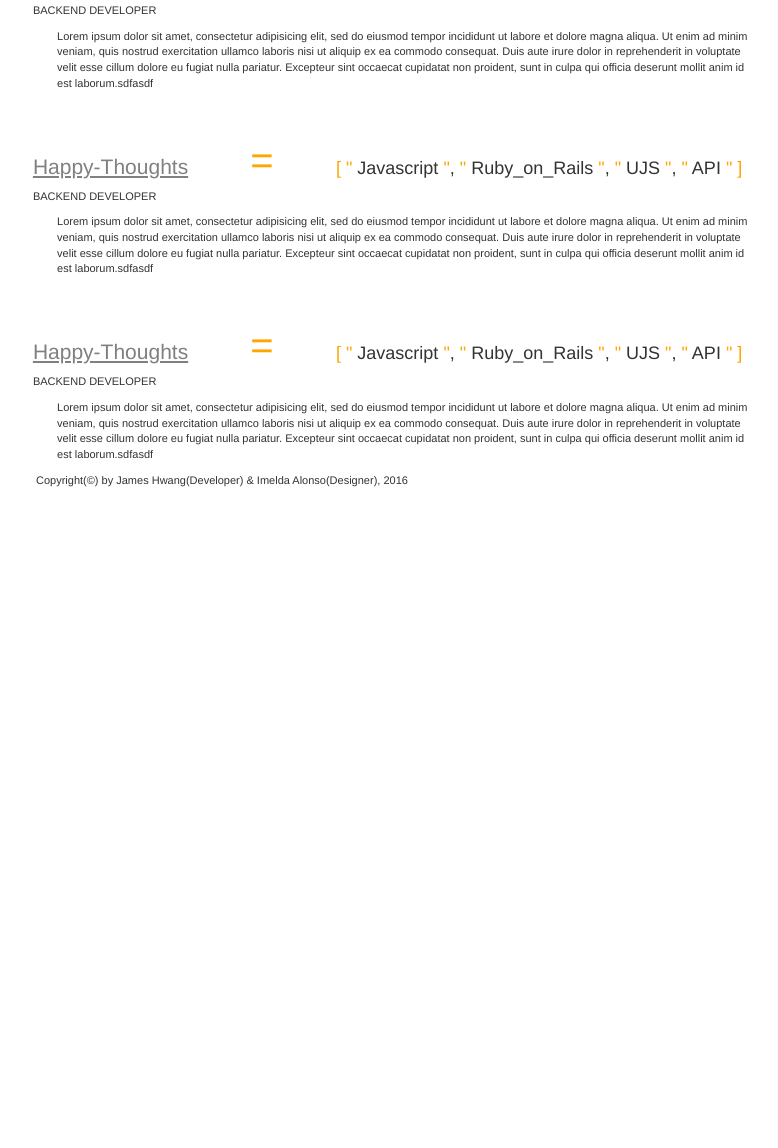
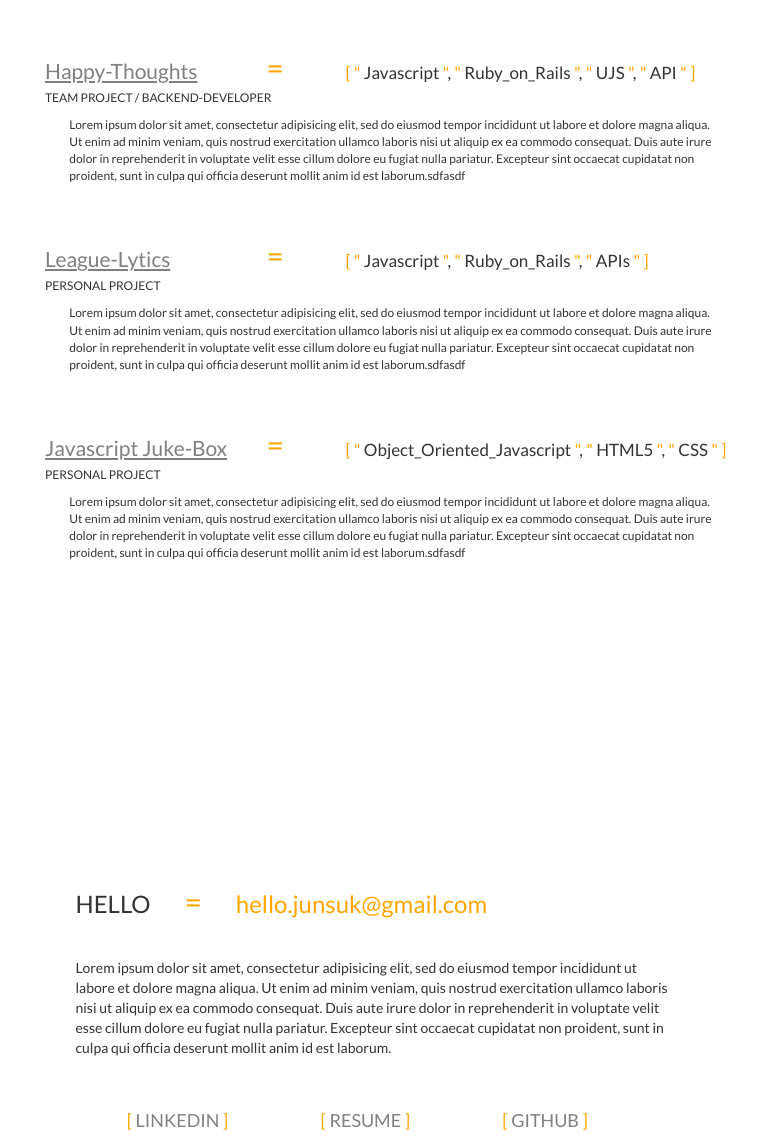
Before and after one commit to adlewic/Portfolio, a plain HTML site: page index.html in a window 1280 px wide. Shown: the part 816-1964 px from the top of the page, without its empty margins (252-1030 px from the left). Before the commit the page ends 1315 px from the top, so only its background shows below. Drawn offline with nearby package versions, Linux system fonts and the light colour scheme.

Commit message:
media queries

```diff
--- a/css/index.css
+++ b/css/index.css
@@ -2,26 +2,15 @@
 /* No media query since this is the default in Bootstrap */
 
 /* Small devices (tablets, 768px and up) */
-@media (min-width: 374px) {
-	#landing_title h1 {
-		font-size: 15px;
-	}
+body {
+	font-family: 'lato', sans-serif;
+	/*font-family: 'Open Sans', sans-serif;*/
 }
 
-/* Medium devices (desktops, 992px and up) */
-@media (min-width: 768px) {
-
-}
-
-/* Large devices (large desktops, 1200px and up) */
-@media (min-width: 992px) {
-	ul {
-		margin-top: 20px;
-	}
-	/*nav bar right side listing seciton */
+@media (min-width: 374px) {
 	.nav_menus a {
 		color: black;
-		font-size: 18px;
+		font-size: 13px;
 	}
 	.nav li a:hover {
 		color: orange;
@@ -34,14 +23,12 @@
 	/*nav bar brand icon [] */
 	#brand_icon {
 		color: orange;
-		font-size: 33px;
+		font-size: 25px;
 	}
-
 	/*nav bar brand section */
 	.navbar-default .navbar-brand {
-		font-size: 20px;
+		font-size: 18px;
 		color: black;
-		margin-top: 20px;
 	}
 	.navbar-default .navbar-brand:hover {
 		color: orange;
@@ -49,30 +36,23 @@
 	/*navbar container*/
 	.navbar-default {
 		background-color: white;
-		margin-left: 50px;
-		margin-right: 50px;
 		border: none;
 	}
-
 	/*Landing page heading*/
 	#landing_title h1 {
 		text-align: center;
-		font-size: 75px;
-		margin-top: 350px;
+		font-size: 45px;
+		margin-top: 280px;
 	}
 	#title_icon {
 		color: orange;
-		font-size: 90px;
-	}
-	#title_heading {
-		margin-right: 5%;
-		border: 1px solid black;
+		font-size: 50px;
 	}
 	#landing_title p {
 		text-align: center;
-		font-size: 30px;
+		font-size: 20px;
 		color: orange;
-		margin-left: 350px;
+		margin-left: 160px;
 	}
 	/*arry color secion2*/
 	.array_color {
@@ -80,55 +60,303 @@
 	}
 	/*equal sign project section */
 	.orange_section {
-		color: orange;
-		font-size: 40px;
-		display: inline-block;
-		width: 140px;
-		text-align: center;
+		display: none;
 	}
 	.array_section {
 		display: inline-block;
-		font-size: 18px;
+		font-size: 13px;
 	}
 	#project_section {
-		margin-top: 210px;
+		margin-top: 300px;
 	}
 	.project_links {
+		width: 200px;
 		display: inline-block;
-		margin-left: 19%;
 	}
 	.project_description {
-		font-size: 11px;
-		margin-left: 19%;
+		font-size: 12px;
+		margin-left: 15%;
 	}
 	.detail_description {
-		font-size: 11px;
-		margin-left: 21%;
-		width: 700px;
+		font-size: 12px;
+		margin-left: 17%;
+		width: 540px;
 	}
 	#project_section ul li {
 		list-style: none;
-		margin-top: 40px;
+		margin-top: 50px;
 	}
 
 	#project_section ul li a {
-		text-decoration: none;
 		color: grey;
-		font-size: 21px;
+		font-size: 20px;
 		text-decoration: underline;
 	}
 	#project_section ul li a:hover {
 		color: orange;
-		font-size: 22px;
-		text-decoration: underline;
-	}
-		#project_section ul li a:active {
 		font-size: 21px;
 		text-decoration: underline;
 	}
+	#project_section ul li a:active {
+		font-size: 20px;
+		text-decoration: underline;
+	}
 
+	#about_section {
+		margin-top: 300px;
+	}
+	#orange_hello {
+		color: orange;
+		font-size: 30px;
+		display: inline-block;
+		width: 80px;
+		text-align: center;
+	}
+	#say_hello {
+		display: inline-block;
+		margin-left: 25%;
+	}
+	#say_hello2 {
+		color: orange;
+		display: inline-block;
+	}
+	#about_me {
+		margin-left: 25%;
+		margin-top: 30px;
+		width: 440px;
+	}
+	#contacts ul {
+		margin-top: 50px;
+		width: 600px;
+		margin-left: 20%;
+	}
+	#contacts ul li{
+		list-style: none;
+		display: inline-block;
+		margin-right: 13%;
+		margin-left: 1%;
+	}
+	#contacts ul li a{
+		color: grey;
+		font-size: 16px;
+	}
+	#contacts ul li a:hover{
+		color: orange;
+		font-size: 17px;
+	}
+	#contacts ul li a:active{
+		color: orange;
+		font-size: 16px;
+	}
+	.orange_list {
+		color: orange;
+	}
 	#copyright {
-		font-size: 11px;
-		margin-left: 22.5%;
+		font-size: 12px;
+		margin-left: 27%;
+		margin-top: 300px;
+		padding-bottom: 15px;
 	}
 }
+
+/* Medium devices (desktops, 992px and up) */
+@media (min-width: 768px) {
+	.nav_menus a {
+		font-size: 18px;
+	}
+	/*nav bar brand icon [] */
+	#brand_icon {
+		font-size: 33px;
+	}
+	/*nav bar brand section */
+	.navbar-default .navbar-brand {
+		margin-top: 20px;
+	}
+	/*navbar container*/
+	.navbar-default {
+		margin-left: 50px;
+		margin-right: 50px;
+	}
+
+	/*Landing page heading*/
+	#landing_title h1 {
+		font-size: 75px;
+		margin-top: 350px;
+	}
+	#title_icon {
+		font-size: 90px;
+	}
+	#landing_title p {
+		font-size: 30px;
+		margin-left: 305px;
+	}
+	/*equal sign project section */
+	.orange_section {
+		color: orange;
+		font-size: 25px;
+		display: inline-block;
+		width: 20px;
+		margin-right: 20px;
+		text-align: center;
+	}
+	.array_section {
+		font-size: 16px;
+	}
+	#project_section {
+		margin-top: 300px;
+	}
+	.project_links {
+		width: 180px;
+		display: inline-block;
+		margin-left: 15%;
+	}
+	.project_description {
+		font-size: 12px;
+		margin-left: 15%;
+	}
+	.detail_description {
+		font-size: 12px;
+		margin-left: 17%;
+		width: 540px;
+	}
+	#project_section ul li {
+		list-style: none;
+		margin-top: 50px;
+	}
+
+	#project_section ul li a {
+		color: grey;
+		font-size: 20px;
+		text-decoration: underline;
+	}
+	#project_section ul li a:hover {
+		color: orange;
+		font-size: 21px;
+		text-decoration: underline;
+	}
+	#project_section ul li a:active {
+		font-size: 20px;
+		text-decoration: underline;
+	}
+
+	#about_section {
+		margin-top: 300px;
+	}
+	#orange_hello {
+		color: orange;
+		font-size: 30px;
+		display: inline-block;
+		width: 80px;
+		text-align: center;
+	}
+	#say_hello {
+		display: inline-block;
+		margin-left: 25%;
+	}
+	#say_hello2 {
+		color: orange;
+		display: inline-block;
+	}
+	#about_me {
+		margin-left: 25%;
+		margin-top: 30px;
+		width: 440px;
+	}
+	#contacts ul {
+		margin-top: 50px;
+		width: 600px;
+		margin-left: 20%;
+	}
+	#contacts ul li{
+		list-style: none;
+		display: inline-block;
+		margin-right: 13%;
+		margin-left: 1%;
+	}
+	#contacts ul li a{
+		color: grey;
+		font-size: 16px;
+	}
+	#contacts ul li a:hover{
+		color: orange;
+		font-size: 17px;
+	}
+	#contacts ul li a:active{
+		color: orange;
+		font-size: 16px;
+	}
+	.orange_list {
+		color: orange;
+	}
+	#copyright {
+		font-size: 12px;
+		margin-left: 27%;
+		margin-top: 300px;
+		padding-bottom: 15px;
+	}
+}
+
+/* Large devices (large desktops, 1200px and up) */
+@media (min-width: 992px) {
+	ul {
+		margin-top: 20px;
+	}
+	.orange_section {
+		font-size: 30px;
+		width: 55px;
+		margin-right: 40px;
+	}
+	#project_section ul li a {
+		color: grey;
+		font-size: 21px;
+	}
+	#project_section ul li a:hover {
+		color: orange;
+		font-size: 22px;
+	}
+	#project_section ul li a:active {
+		font-size: 21px;
+	}
+	.array_section {
+		font-size: 17px;
+	}
+	.project_links {
+		width: 200px;
+		margin-left: 20%;
+	}
+	.project_description {
+		font-size: 12px;
+		margin-left: 20%;
+	}
+	.detail_description {
+		font-size: 12px;
+		margin-left: 22%;
+		width: 650px;
+	}
+	#orange_hello {
+		color: orange;
+		font-size: 30px;
+		display: inline-block;
+		width: 80px;
+		text-align: center;
+	}
+	#about_me {
+		width: 600px;
+	}
+	#contacts ul {
+		margin-left: 25%;
+	}
+	#contacts ul li{
+		margin-right: 14%;
+		margin-left: 2%;
+	}
+	#contacts ul li a{
+		font-size: 18px;
+	}
+	#contacts ul li a:hover{
+		font-size: 19px;
+	}
+	#contacts ul li a:active{
+		font-size: 17px;
+	}
+}
--- a/index.html
+++ b/index.html
@@ -5,6 +5,7 @@
 	<link href="https://maxcdn.bootstrapcdn.com/bootstrap/3.3.7/css/bootstrap.min.css" rel="stylesheet" integrity="sha384-BVYiiSIFeK1dGmJRAkycuHAHRg32OmUcww7on3RYdg4Va+PmSTsz/K68vbdEjh4u" crossorigin="anonymous">
 	<script   src="https://code.jquery.com/jquery-3.0.0.min.js"   integrity="sha256-JmvOoLtYsmqlsWxa7mDSLMwa6dZ9rrIdtrrVYRnDRH0="   crossorigin="anonymous"></script>
 	<script src="https://maxcdn.bootstrapcdn.com/bootstrap/3.3.7/js/bootstrap.min.js" integrity="sha384-Tc5IQib027qvyjSMfHjOMaLkfuWVxZxUPnCJA7l2mCWNIpG9mGCD8wGNIcPD7Txa" crossorigin="anonymous"></script>
+	<link href="https://fonts.googleapis.com/css?family=Lato|Open+Sans" rel="stylesheet">
 	<link type="text/css" rel="stylesheet" href="css/index.css">
 	<meta name="viewport" content="width=device-width, initial-scale=1">
 
@@ -29,7 +30,7 @@
 	    <div class="collapse navbar-collapse" id="bs-example-navbar-collapse-1">
 	      <ul class="nav navbar-right nav_menus">
 	        <li class="nav_menus"><a href="#project_section">Projects</a></li>
-	        <li class="nav_menus"><a href="#">About</a></li>
+	        <li class="nav_menus"><a href="#about_section">About</a></li>
 	      </ul>
 	    </div><!-- /.navbar-collapse -->
 
@@ -63,7 +64,7 @@
 							<span class="array_color">"</span> API <span class="array_color">" ]</span>
 						</div><br>
 						<div class="project_description">
-							<p>BACKEND DEVELOPER</p>
+							<p>TEAM PROJECT / BACKEND-DEVELOPER</p>
 						</div>
 						<div class="detail_description">
 							<p>Lorem ipsum dolor sit amet, consectetur adipisicing elit, sed do eiusmod
@@ -76,7 +77,7 @@
 					</li>
 					<li>
 						<div class="project_links">
-							<a href="http://www.happy-thought.com" target="_blank">Happy-Thoughts</a>
+							<a href="http://www.happy-thought.com" target="_blank">League-Lytics</a>
 						</div>
 						<div class="orange_section">
 						=
@@ -84,11 +85,10 @@
 						<div class="array_section">
 							<span class="array_color">[ "</span> Javascript <span class="array_color">"</span>,
 							<span class="array_color">"</span> Ruby_on_Rails <span class="array_color">"</span>,
-							<span class="array_color">"</span> UJS <span class="array_color">"</span>,
-							<span class="array_color">"</span> API <span class="array_color">" ]</span>
+							<span class="array_color">"</span> APIs <span class="array_color">" ]</span>
 						</div><br>
 						<div class="project_description">
-							<p>BACKEND DEVELOPER</p>
+							<p>PERSONAL PROJECT</p>
 						</div>
 						<div class="detail_description">
 							<p>Lorem ipsum dolor sit amet, consectetur adipisicing elit, sed do eiusmod
@@ -101,19 +101,18 @@
 					</li>
 					<li>
 						<div class="project_links">
-							<a href="http://www.happy-thought.com" target="_blank">Happy-Thoughts</a>
+							<a href="http://www.happy-thought.com" target="_blank">Javascript Juke-Box</a>
 						</div>
 						<div class="orange_section">
 						=
 						</div>
 						<div class="array_section">
-							<span class="array_color">[ "</span> Javascript <span class="array_color">"</span>,
-							<span class="array_color">"</span> Ruby_on_Rails <span class="array_color">"</span>,
-							<span class="array_color">"</span> UJS <span class="array_color">"</span>,
-							<span class="array_color">"</span> API <span class="array_color">" ]</span>
+							<span class="array_color">[ "</span> Object_Oriented_Javascript <span class="array_color">"</span>,
+							<span class="array_color">"</span> HTML5 <span class="array_color">"</span>,
+							<span class="array_color">"</span> CSS <span class="array_color">" ]</span>
 						</div><br>
 						<div class="project_description">
-							<p>BACKEND DEVELOPER</p>
+							<p>PERSONAL PROJECT</p>
 						</div>
 						<div class="detail_description">
 							<p>Lorem ipsum dolor sit amet, consectetur adipisicing elit, sed do eiusmod
@@ -129,6 +128,46 @@
 		</div>
 	</div>
 
+	<div class="container-fluid">
+		<div class="row">
+			<div class="col-md-12 col-xs-12" id="about_section">
+				<div id="say_hello">
+					<h3>HELLO</h3>
+				</div>
+				<div id="orange_hello">
+					=
+				</div>
+				<div id="say_hello2">
+					<h3>hello.junsuk@gmail.com</h3>
+				</div>
+				<div id="about_me">
+					<p>Lorem ipsum dolor sit amet, consectetur adipisicing elit, sed do eiusmod
+					tempor incididunt ut labore et dolore magna aliqua. Ut enim ad minim veniam,
+					quis nostrud exercitation ullamco laboris nisi ut aliquip ex ea commodo
+					consequat. Duis aute irure dolor in reprehenderit in voluptate velit esse
+					cillum dolore eu fugiat nulla pariatur. Excepteur sint occaecat cupidatat non
+					proident, sunt in culpa qui officia deserunt mollit anim id est laborum.</p>
+				</div>
+				<div id="contacts">
+					<ul>
+						<li>
+							<a href="http://www.linkedin.com/in/91juhwang" target="_blank">
+							<span class="orange_list">[ </span> LINKEDIN <span class="orange_list"> ] </span></a>
+						</li>
+						<li>
+							<a href="Hwang_James_Resume.pdf" target="_blank">
+							<span class="orange_list">[ </span> RESUME <span class="orange_list"> ] </span></a>
+						</li>
+						<li>
+							<a href="http://www.github.com/91juhwang" target="_blank">
+							<span class="orange_list">[ </span> GITHUB <span class="orange_list"> ] </span> </a>
+						</li>
+					</ul>
+				</div>
+			</div>
+		</div>
+	</div>
+
 	<p id="copyright">Copyright(&copy) by James Hwang(Developer) & Imelda Alonso(Designer), 2016</p>
 
 </body>
```
